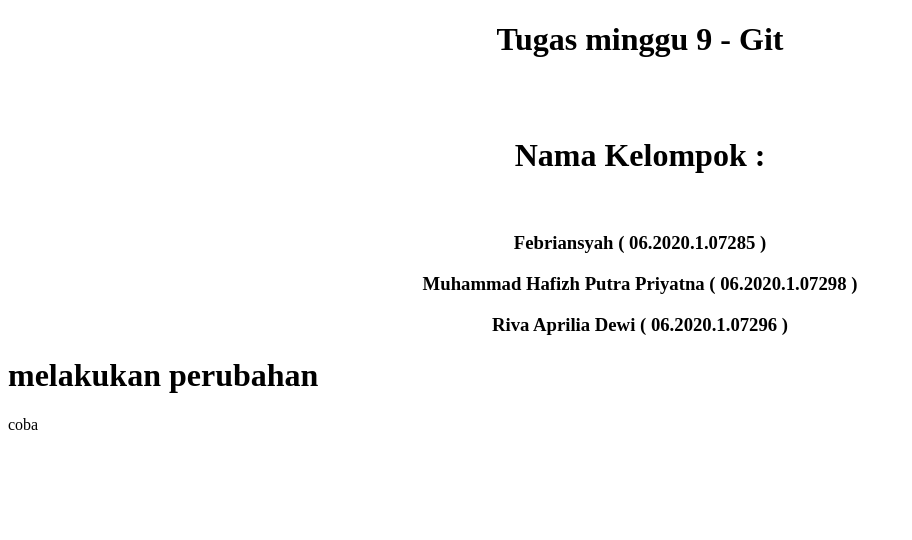
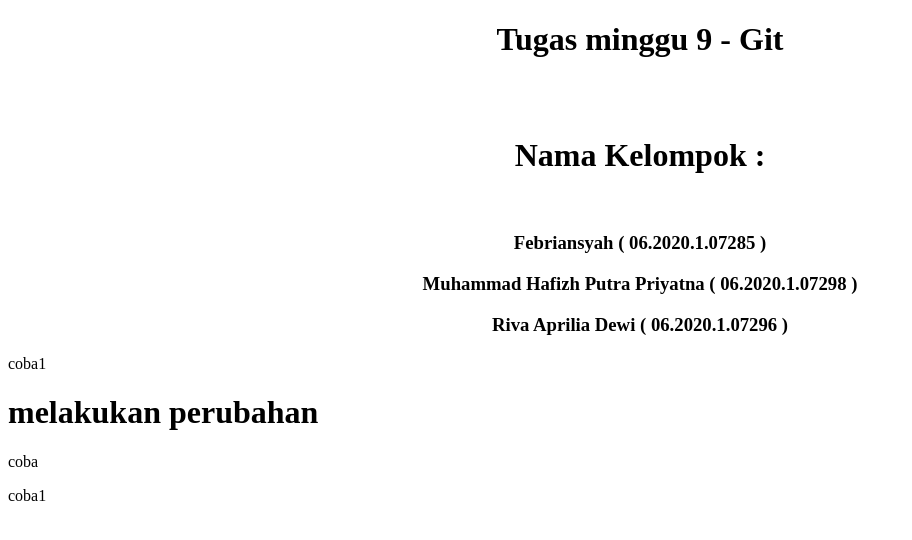
Before and after one commit to laciadotid/tugas-git, a plain HTML site: page index.html in a window 1280 px wide. Shown: the whole page, without its empty margins (0-912 px from the left). Drawn offline with Linux system fonts and the light colour scheme.

Commit message:
ubah data coba

```diff
--- a/index.html
+++ b/index.html
@@ -18,9 +18,10 @@
     <h3>Riva Aprilia Dewi ( 06.2020.1.07296 )</h3>
   </center>
 
-
+  <p>coba1</p>
   <h1>melakukan perubahan</h1>
   <p>coba</p>
+  <p>coba1</p>
 
 
 </body>
```
